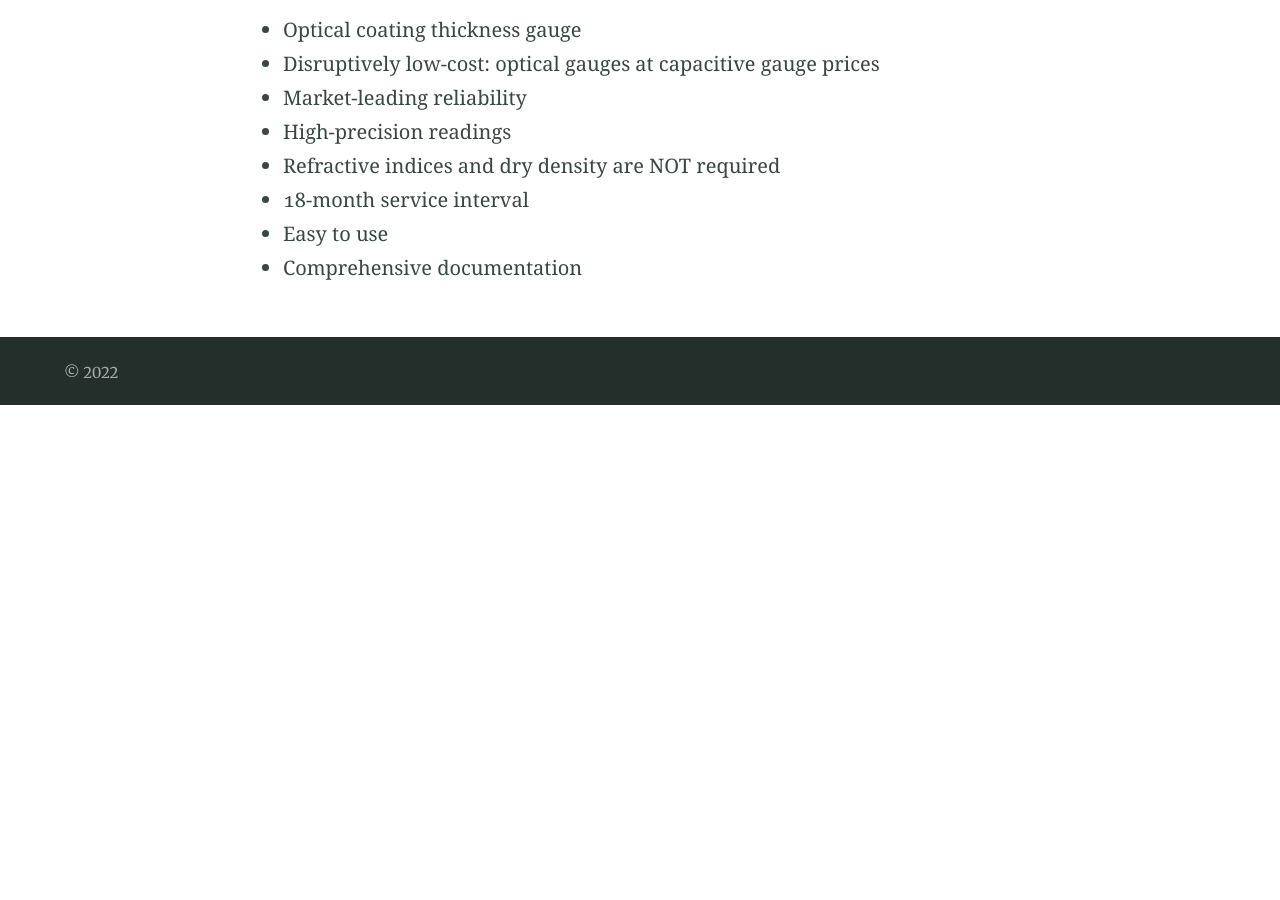
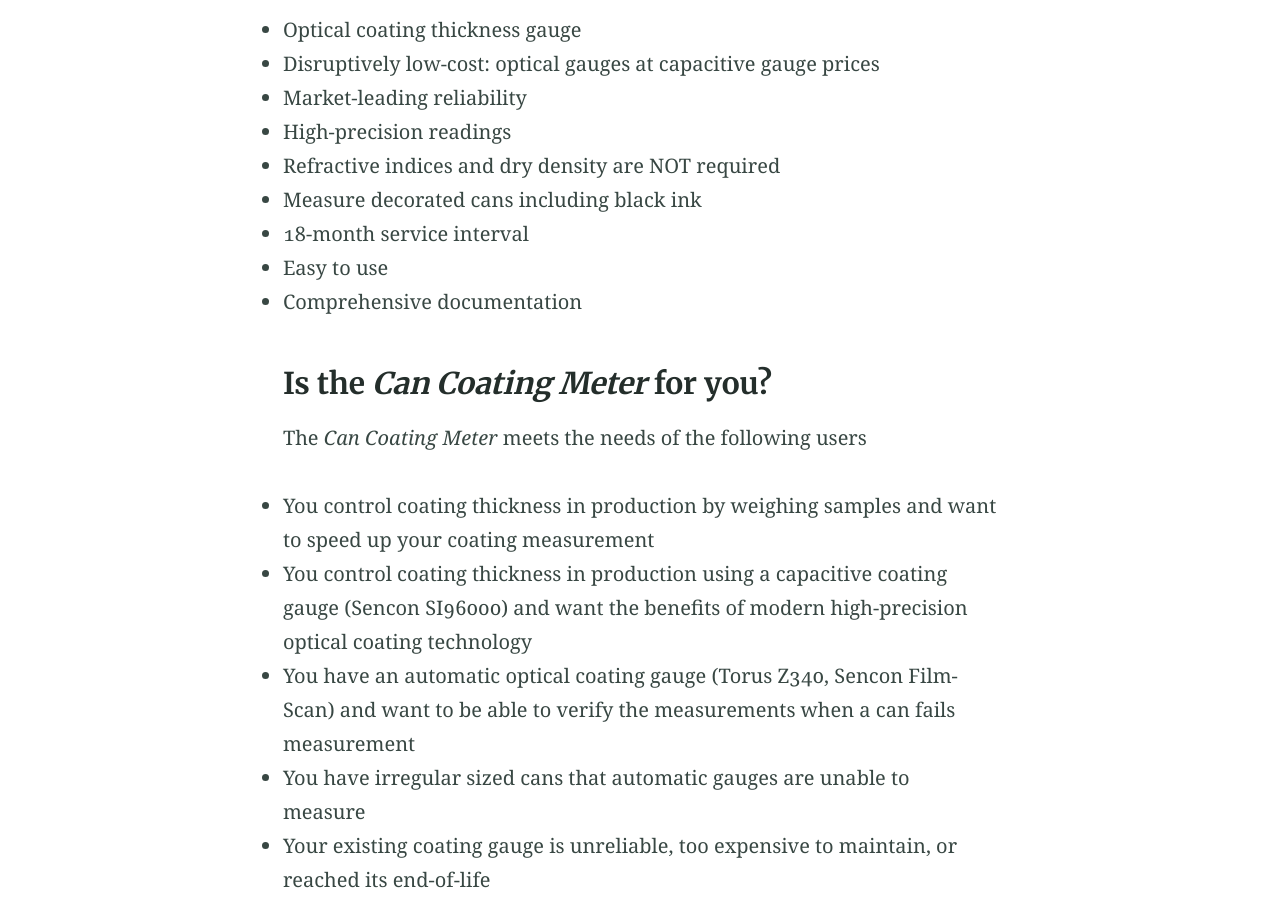
Before and after one commit to geoff2273/geoff2273.github.io, a Jekyll site: the page built from index.md, in a window 1280 px wide and 900 px high, scrolled down 787 px. Built offline with Jekyll 4.4.1, drawn with Linux system fonts in a browser that asks for light colours; before the commit the page ends 1192 px from its top, so only the background shows below that; some of the changed text lies outside the part shown.

Commit message:
update text

```diff
--- a/index.md
+++ b/index.md
@@ -11,13 +11,28 @@
 
 In addition to being very low-cost, the *Can Coating Meter* allows highly-precise repeatable measurements and market-leading reliability, with no need for refractive indices or dry density values from the coating supplier.
 
-## Features
+### Features
 
 - Optical coating thickness gauge
 - Disruptively low-cost: optical gauges at capacitive gauge prices
 - Market-leading reliability
 - High-precision readings
 - Refractive indices and dry density are NOT required
+- Measure decorated cans including black ink
 - 18-month service interval
 - Easy to use
 - Comprehensive documentation
+
+### Is the *Can Coating Meter* for you?
+
+The *Can Coating Meter* meets the needs of the following users
+- You control coating thickness in production by weighing samples and want to speed up your coating measurement
+- You control coating thickness in production using a capacitive coating gauge (Sencon SI96000) and want the benefits of modern high-precision optical coating technology
+- You have an automatic optical coating gauge (Torus Z340, Sencon Film-Scan) and want to be able to verify the measurements when a can fails measurement
+- You have irregular sized cans that automatic gauges are unable to measure
+- Your existing coating gauge is unreliable, too expensive to maintain, or reached its end-of-life
+### How is the *Can Coating Meter* so affordable compared to other optical coatings gauges?
+
+The *Can Coating Meter* uses commercial off-the-shelf hardware, saving the cost of developing expensive custom hardware, and ensuring you have reliable hardware from a market-leading manufacturer. We calibrate the hardware and provide our application-specific software to create the perfect product for optical coating measurement.
+
+The most expensive component of an optical coating gauge is the spectrometer (some Torus gauges even have two). Our advanced algorithms enable coatings to be measured using a single vis-nir spectrometer even on decorated cans, achieving large cost-savings over longer-wavelength nir spectrometers that are more widely used.
```
